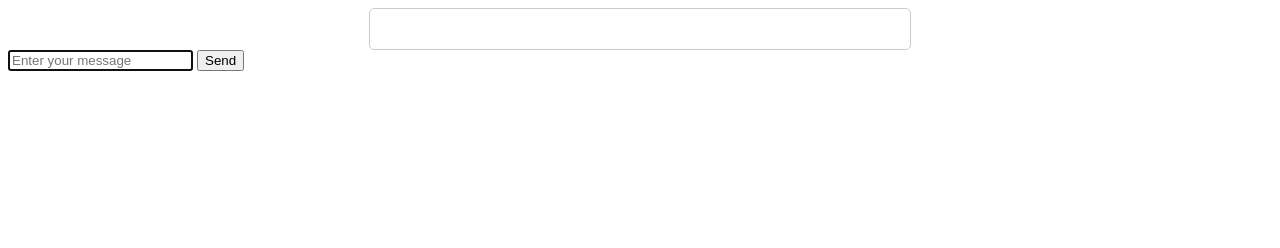
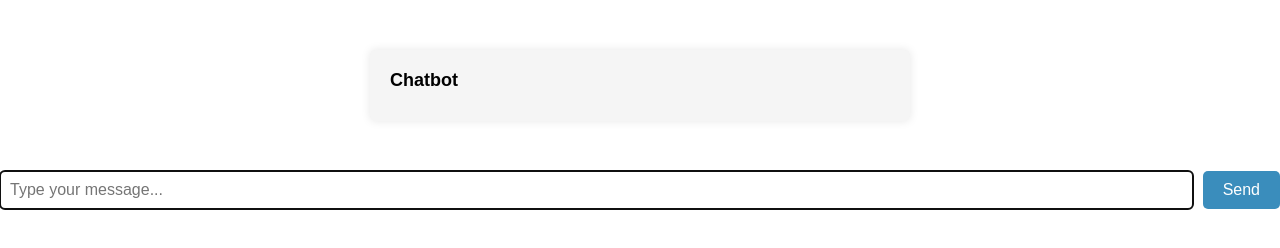
Before and after one commit to Happygator/LangChainMTG, a plain HTML site: page templates/index.html in a window 1280 px wide. Drawn offline with nearby package versions, Linux system fonts and the light colour scheme.

Commit message:
fancier template

```diff
--- a/templates/index.html
+++ b/templates/index.html
@@ -3,24 +3,71 @@
 <head>
     <title>Chatbot Web Interface</title>
     <style>
+        body {
+            font-family: Arial, sans-serif;
+            margin: 0;
+            padding: 0;
+        }
+
         .chat-container {
             max-width: 500px;
-            margin: 0 auto;
+            margin: 50px auto;
             padding: 20px;
-            border: 1px solid #ccc;
+            background-color: #f5f5f5;
             border-radius: 5px;
+            box-shadow: 0 0 10px rgba(0, 0, 0, 0.1);
         }
 
-        .message {
+        .chat-header {
+            font-size: 18px;
+            font-weight: bold;
+            margin-bottom: 10px;
+        }
+
+        .message-container {
             margin-bottom: 10px;
         }
 
         .user-message {
+            background-color: #fff;
             color: #000;
+            border-radius: 5px;
+            padding: 10px;
+            max-width: 80%;
+            align-self: flex-end;
         }
 
         .bot-message {
-            color: #3a8dbc;
+            background-color: #3a8dbc;
+            color: #fff;
+            border-radius: 5px;
+            padding: 10px;
+            max-width: 80%;
+            align-self: flex-start;
+        }
+
+        .chat-input {
+            display: flex;
+            margin-top: 20px;
+        }
+
+        .chat-input input[type="text"] {
+            flex-grow: 1;
+            padding: 10px;
+            border: none;
+            border-radius: 5px;
+            font-size: 16px;
+        }
+
+        .chat-input button {
+            padding: 10px 20px;
+            border: none;
+            border-radius: 5px;
+            background-color: #3a8dbc;
+            color: #fff;
+            font-size: 16px;
+            margin-left: 10px;
+            cursor: pointer;
         }
     </style>
     <script src="https://code.jquery.com/jquery-3.6.0.min.js"></script>
@@ -31,8 +78,10 @@
                 var userMessage = $('#user-message').val();
                 $('#user-message').val('');
 
-                // Add loading indicator or user message to the chat UI
-                $('#chat-container').append('<div class="message user-message">' + userMessage + '</div>');
+                // Add user message to the chat UI
+                var userMessageContainer = $('<div class="message-container">');
+                userMessageContainer.append('<div class="user-message">' + userMessage + '</div>');
+                $('#chat-container').append(userMessageContainer);
 
                 // Send user message to the server for processing
                 $.ajax({
@@ -43,7 +92,9 @@
                         var botResponse = response.bot_response;
 
                         // Add bot response to the chat UI
-                        $('#chat-container').append('<div class="message bot-message">' + botResponse + '</div>');
+                        var botMessageContainer = $('<div class="message-container">');
+                        botMessageContainer.append('<div class="bot-message">' + botResponse + '</div>');
+                        $('#chat-container').append(botMessageContainer);
 
                         // Scroll to the bottom of the chat container
                         $('#chat-container').scrollTop($('#chat-container')[0].scrollHeight);
@@ -55,11 +106,13 @@
 </head>
 <body>
     <div class="chat-container" id="chat-container">
+        <div class="chat-header">Chatbot</div>
         <!-- Chat messages will be dynamically added here -->
     </div>
 
-    <form id="chat-form" method="POST" action="/chat">
-        <input type="text" id="user-message" placeholder="Enter your message" required autofocus>
+    <form id="chat-form" class="chat-input" method="POST" action="/chat">
+
+        <input type="text" id="user-message" placeholder="Type your message..." required autofocus>
         <button type="submit">Send</button>
     </form>
 </body>
```
